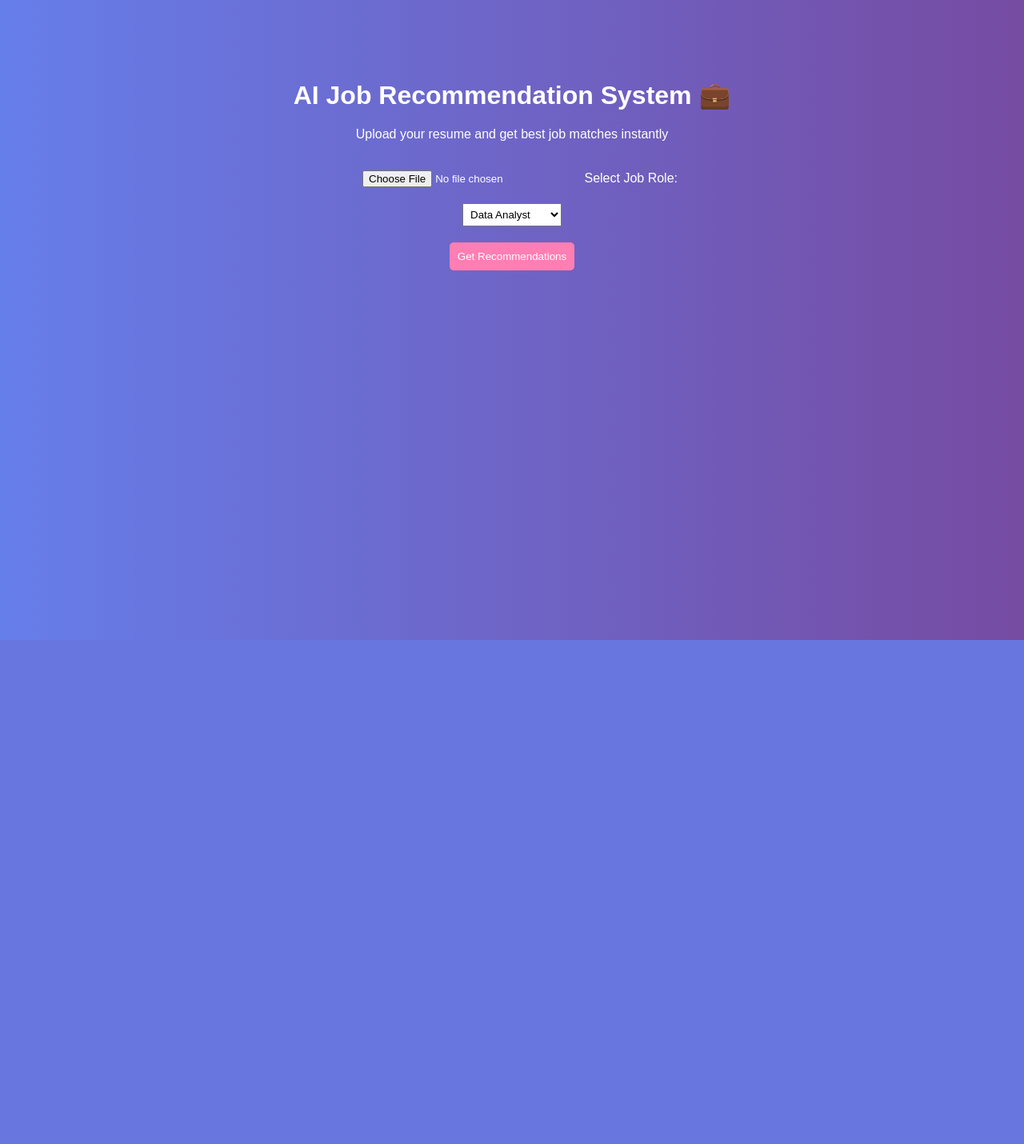
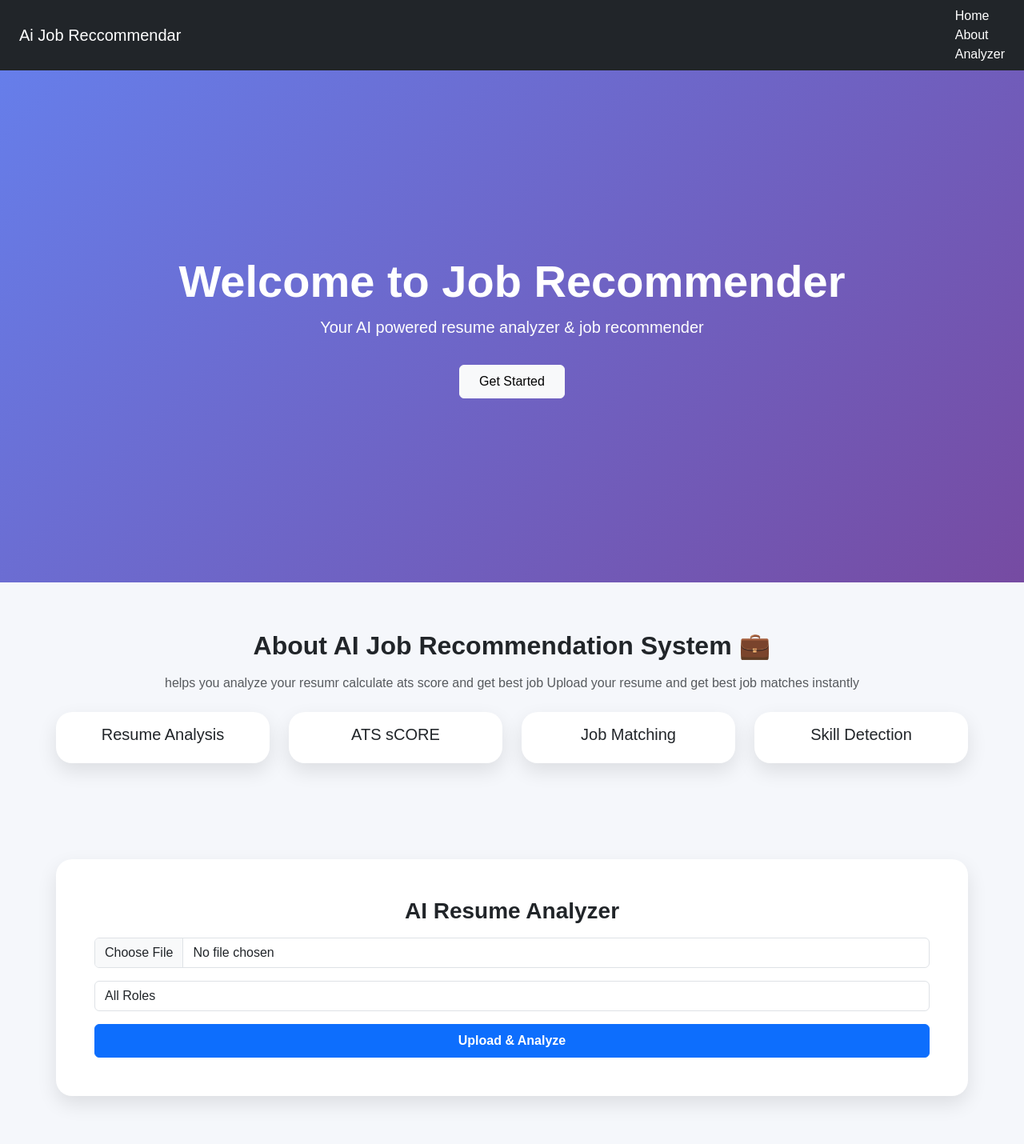
Before and after one commit to KhushiiMishra/job-recommendation-system, a Flask app: page / in a window 1280 px wide. Shown: the whole page at 80% size. Before the commit the page ends 800 px from the top, so only its background shows below. Run offline with Flask 3, Linux system fonts and the light colour scheme.

Commit message:
Updates UI and added new features like chatbot

```diff
--- a/app.py
+++ b/app.py
@@ -153,7 +153,6 @@ def upload_file():
         job_titles=job_titles,   # MUST
         job_scores=job_scores    # MUST
     )
-
 # ✅ Run App
 if __name__ == '__main__':
     app.run(debug=True)
--- a/templates/index.html
+++ b/templates/index.html
@@ -2,17 +2,55 @@
 <html>
 <head>
     <title>AI Job Recommender</title>
+    <link href="https://cdn.jsdelivr.net/npm/bootstrap@5.3.0/dist/css/bootstrap.min.css"rel="stylesheet">
     <style>
+        .html{
+            scroll-behavior: smooth;
+        }
         body {
-            font-family: Arial;
-            background: linear-gradient(to right, #667eea, #764ba2);
+            font-family: 'Segon UI', sans-serif;
+            margin: 0;
+            background: #f5f7fb;
+        }
+        .hero{
+            height: 80vh;
+            background:linear-gradient(135deg,#667eea,#764ba2);
+            color: white;
+            display: flex;
+            align-items: center;
+            justify-content: center;
             text-align: center;
-            color: white;
+            flex-direction: column;
         }
-        .container {
-            margin-top: 100px;
+        .btn-custom{
+            padding: 12px 25px;
+            border-radius: 30px;
+            background: white;
+            color: #764ba2;
+            font-weight: bold;
+            border: none;
+            transition: 0.3s;
         }
-        input, button {
+        .btn-custom-hover{
+            background: #ddd;
+            transform: scale(1.05);
+        }
+        .card{
+            border-radius: 20px;
+            box-shadow: 0px 10px 25px rgba(0,0, 0, 0.1);
+            border: none;
+        }
+        .card:hover{
+            transform: translateY(-5px);
+            transition: 0.3s;
+        }
+         .container {
+           padding-top: 40px;
+        }
+        .section{
+            padding: 60px 0;
+        }
+       /* input, button {
             padding: 10px;
             margin: 10px;
             border-radius: 5px;
@@ -25,28 +63,66 @@
         }
         button:hover {
             background: #ff4e8a;
-        }
+        } */
     </style>
 </head>
 
 <body>
-    <div class="container">
-        <h1>AI Job Recommendation System 💼</h1>
-        <p>Upload your resume and get best job matches instantly</p>
-
-        <form action="/upload" method="post" enctype="multipart/form-data">
-            <input type="file" name="resume" required>
-            <label>Select Job Role:</label><br>
-            <select name="role"
-            style="padding: 5px;
-            margin-bottom: 10px;">
-            <option value="data analyst">Data Analyst</option>
-        <option value="data scientist">Data Scientist</option>
-    <option value="web developer">Web Developer</option>
-            </select>
-            <br>
-            <button type="submit">Get Recommendations</button>
-        </form>
+    <nav class="navbar navbar-expand-lg navbar-dark bg-dark px-4">
+        <a class="navbar-brand"href="#">Ai Job Reccommendar</a>
+        <div class="ms-auto">
+            <a class="nav-link text-white de-inline" href="#">Home</a>
+            <a class="nav-link text-white de-inline" href="#about">About</a>
+            <a class="nav-link text-white de-inline" href="#analyzer">Analyzer</a>
+        </div>
+    </nav>
+    <!-- hero section -->
+     <div class="hero">
+        <h1 class="display-4 fw-bold">Welcome to Job Recommender</h1>
+        <p class="lead">Your AI powered resume analyzer & job recommender</p>
+        <a href="#analyzer"class="btn btn-light mt-3 px-4 py-2">Get Started</a>
+     </div>
+     <!--about section-->
+    <div id="About" class="container section text-center">
+        <h2 class="fw-bold mb-3"> About AI Job Recommendation System 💼</h2>
+        <p class="text-muted">helps you analyze your resumr calculate ats score and get best job Upload your resume and get best job matches instantly</p>
+         <div class="row mt-4">
+            <div class="col-md-3">
+                <div class="card p-3">
+                    <h5>Resume Analysis</h5>
+                </div>
+           </div>
+           <div class="col-md-3">
+            <div class="card p-3">
+                <h5>ATS sCORE</h5>
+            </div>
+           </div>
+           <div class="col-md-3">
+            <div class="card p-3">
+                <h5>Job Matching</h5>
+            </div>
+           </div>
+           <div class="col-md-3">
+            <div class="card p-3">
+                <h5>Skill Detection</h5>
+            </div>
+           </div>
+         </div>
+    </div>
+    <!--analyzer section-->
+    <div id="analyzer" class="container section">
+        <div class="card p-5 text-center">
+            <h3 class="fw-bold mb-3">AI Resume Analyzer</h3>
+            <form action="/upload" method="post" enctype="multipart/form-data">
+                <input type="file" name="resume" class="form-control mb-3" required>
+                <select name="role" class="form-control mb-3">
+                    <option value="all">All Roles</option>
+                    <option value="data">Data</option>
+                    <option value="developer">Developer</option>
+                </select>
+                <button class="btn btn-primary w-100 py-2 fw-bold">Upload & Analyze</button>
+            </form>
+        </div>
     </div>
 </body>
 </html>
```
Also changed, not shown: templates/result.html (+45 -19 lines).
